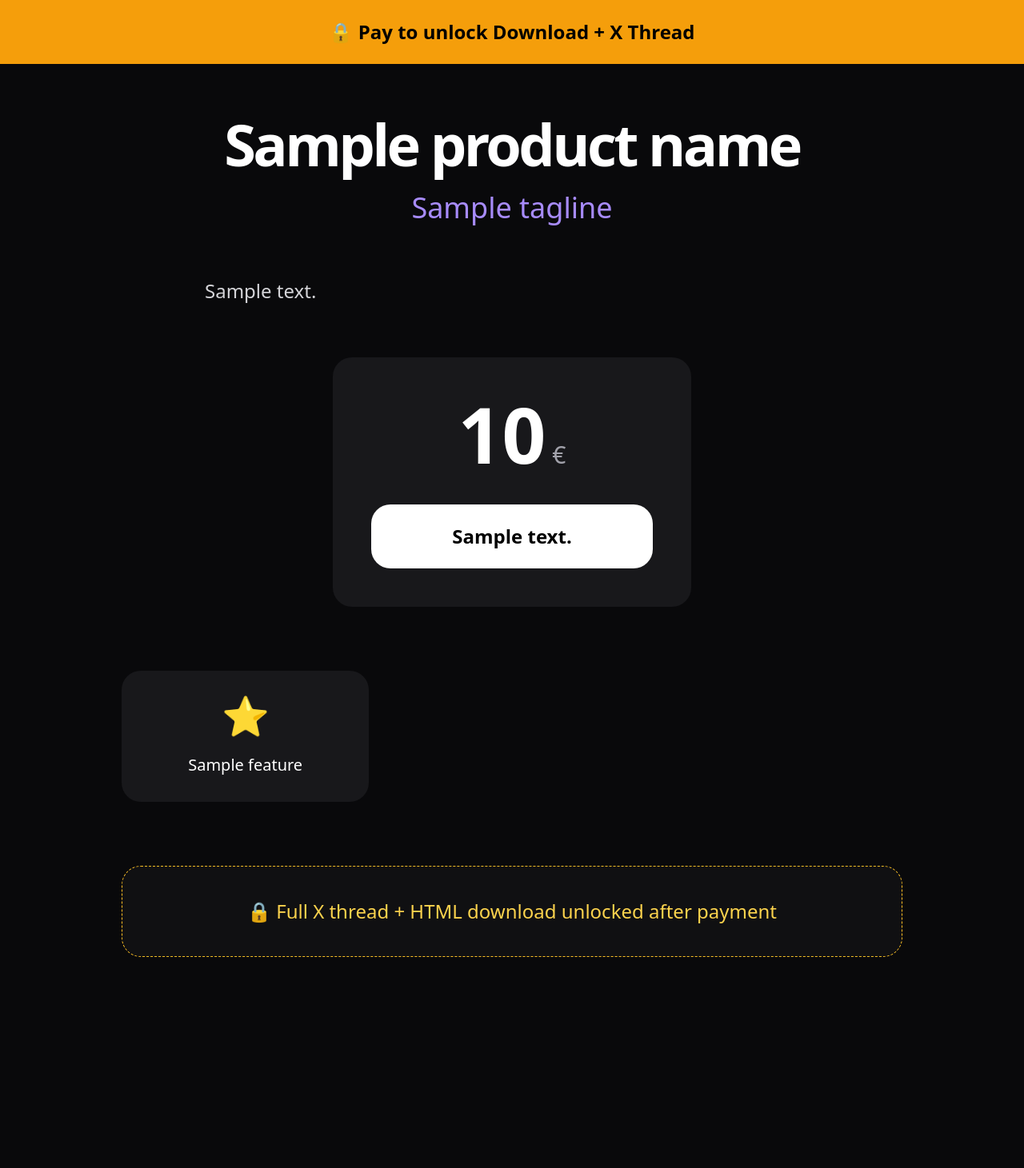
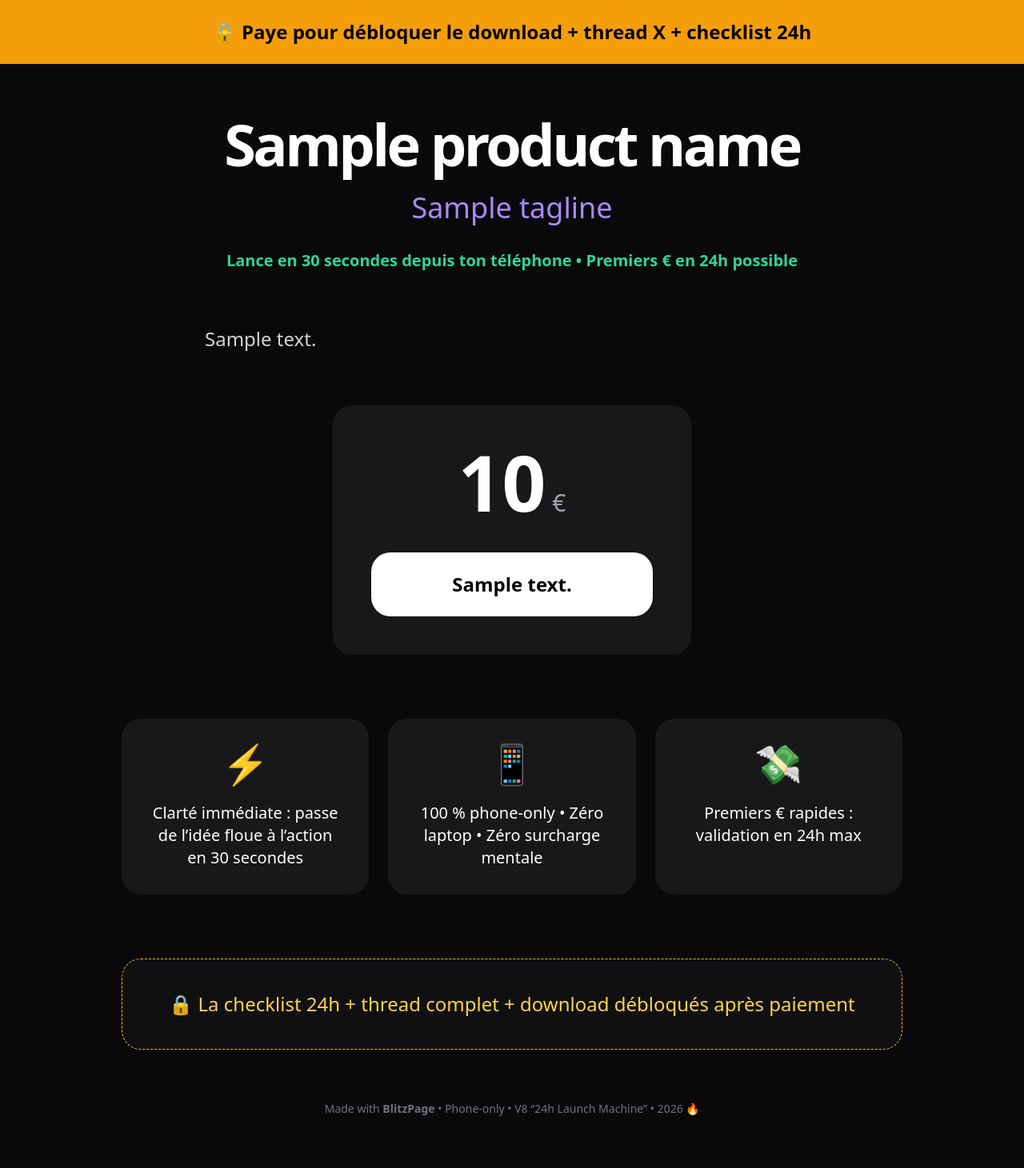
Before and after one commit to seblmr/theblitzpage, a Flask app: template templates/landing.html in a window 1280 px wide. Shown: the whole page at 80% size. Before the commit the page ends 1197 px from the top, so only its background shows below. Run offline with Flask 3, Linux system fonts and the light colour scheme; the template is opened without the code that fills it: most values are stand-ins (such as "Sample title", 1, 10 or a date in 2020); some libraries are stand-ins or nearby versions.

Commit message:
V8 - Machine à Lancement 24h : intégration complète des insights psychologie du document

```diff
--- a/app.py
+++ b/app.py
@@ -16,28 +16,28 @@ supabase: Client = create_client(
 def home():
     if request.method == 'POST':
         data = {
-            'product_name': request.form.get('product_name', 'My Awesome Product'),
-            'tagline': request.form.get('tagline', 'The tool that changes the game'),
-            'description': request.form.get('description', 'Full description of your product here.'),
+            'product_name': request.form.get('product_name', 'Mon Awesome Produit'),
+            'tagline': request.form.get('tagline', 'Le tool qui change la game'),
+            'description': request.form.get('description', 'Description complète de ton produit ici.'),
             'price': request.form.get('price', '19'),
-            'cta_text': request.form.get('cta_text', 'Get it now!'),
-            'audience': request.form.get('audience', 'Indie hackers & creators'),
-            'features': [f.strip() for f in request.form.get('features', 'Lightning fast,Phone-only,Zero budget').split(',') if f.strip()],
-            'email': request.form.get('email', '')   # ← NOUVEAU
+            'cta_text': request.form.get('cta_text', 'Je veux ça maintenant !'),
+            'features': [f.strip() for f in request.form.get('features', 'Ultra rapide,Phone-only,Zéro euro').split(',') if f.strip()],
+            'email': request.form.get('email', '')
         }
         while len(data['features']) < 3:
-            data['features'].append(['Lightning fast', 'Phone-only', 'Zero budget'][len(data['features'])])
+            data['features'].append(['Ultra rapide', 'Phone-only', 'Zéro euro'][len(data['features'])])
 
         session['last_landing'] = data
         return render_template('landing.html', **data, paid=False)
     return render_template('index.html')
+
+# (le reste du code reste identique à V7 : create-checkout-session, success, my-landings, cancel)
 
 @app.route('/create-checkout-session', methods=['POST'])
 def create_checkout_session():
     try:
         product_name = request.form.get('product_name')
         price_cents = int(float(request.form.get('price', 19)) * 100)
-
         checkout_session = stripe.checkout.Session.create(
             payment_method_types=['card'],
             line_items=[{
@@ -61,7 +61,6 @@ def success():
     data = session.get('last_landing', {})
     if data and data.get('email'):
         data['paid'] = True
-        # Sauvegarde avec email (propriétaire)
         supabase.table('landings').insert({
             'product_name': data['product_name'],
             'tagline': data['tagline'],
@@ -79,7 +78,6 @@ def my_landings():
         email = request.form.get('email')
     else:
         email = request.args.get('email', '')
-
     if email:
         response = supabase.table('landings').select('*').eq('email', email).order('created_at', desc=True).execute()
         landings = response.data
--- a/templates/landing.html
+++ b/templates/landing.html
@@ -5,7 +5,7 @@
   <title>{{ product_name }}</title>
   <script src="https://cdn.tailwindcss.com"></script>
   <script>
-    function downloadHTML() { /* même fonction que avant */
+    function downloadHTML() {
       const blob = new Blob([document.documentElement.outerHTML], { type: 'text/html' });
       const url = URL.createObjectURL(blob);
       const a = document.createElement('a');
@@ -14,27 +14,28 @@
     }
     function copyThread() {
       const thread = document.getElementById('x-thread').innerText;
-      navigator.clipboard.writeText(thread).then(() => alert('✅ Thread copied! Paste on X.'));
+      navigator.clipboard.writeText(thread).then(() => alert('✅ Thread copié ! Colle-le sur X.'));
     }
   </script>
 </head>
 <body class="bg-zinc-950 text-white">
   {% if paid %}
-  <div class="bg-green-500 text-black text-center py-6 font-bold text-2xl">✅ PAYMENT SUCCESSFUL! Saved to My Landings.</div>
+  <div class="bg-green-500 text-black text-center py-6 font-bold text-2xl">✅ PAIEMENT RÉUSSI ! Tu as maintenant tout pour lancer en 24h.</div>
   {% else %}
-  <div class="bg-amber-500 text-black text-center py-6 font-bold text-2xl">🔒 Pay to unlock Download + X Thread</div>
+  <div class="bg-amber-500 text-black text-center py-6 font-bold text-2xl">🔒 Paye pour débloquer le download + thread X + checklist 24h</div>
   {% endif %}
 
   <div class="max-w-5xl mx-auto px-6 py-16">
     <div class="text-center mb-16">
       <h1 class="text-7xl font-black tracking-tighter">{{ product_name }}</h1>
       <p class="text-4xl text-violet-400 mt-6 font-medium">{{ tagline }}</p>
+      <p class="mt-8 text-xl text-emerald-400 font-bold">Lance en 30 secondes depuis ton téléphone • Premiers € en 24h possible</p>
     </div>
+
     <div class="max-w-3xl mx-auto">
       <p class="text-2xl leading-relaxed text-zinc-300 mb-16">{{ description }}</p>
     </div>
 
-    <!-- STRIPE FORM → CACHÉ APRÈS PAIEMENT -->
     {% if not paid %}
     <form method="POST" action="/create-checkout-session" class="bg-zinc-900 rounded-3xl p-12 text-center mx-auto max-w-md">
       <input type="hidden" name="product_name" value="{{ product_name }}">
@@ -49,44 +50,62 @@
     </form>
     {% endif %}
 
+    <!-- Features ultra-alignées avec le document -->
     <div class="grid md:grid-cols-3 gap-6 mt-20">
-      {% for feature in features %}
       <div class="bg-zinc-900 rounded-3xl p-8 text-center">
-        <div class="text-5xl mb-6">⭐</div>
-        <p class="text-xl">{{ feature }}</p>
+        <div class="text-5xl mb-6">⚡</div>
+        <p class="text-xl">Clarté immédiate : passe de l’idée floue à l’action en 30 secondes</p>
       </div>
-      {% endfor %}
+      <div class="bg-zinc-900 rounded-3xl p-8 text-center">
+        <div class="text-5xl mb-6">📱</div>
+        <p class="text-xl">100 % phone-only • Zéro laptop • Zéro surcharge mentale</p>
+      </div>
+      <div class="bg-zinc-900 rounded-3xl p-8 text-center">
+        <div class="text-5xl mb-6">💸</div>
+        <p class="text-xl">Premiers € rapides : validation en 24h max</p>
+      </div>
     </div>
 
     {% if paid %}
+    <!-- 24H LAUNCH CHECKLIST (le vrai valeur ajoutée du document) -->
+    <div class="mt-20 bg-emerald-900/30 border border-emerald-400 rounded-3xl p-10">
+      <h2 class="text-3xl font-bold mb-8 flex items-center gap-3">🚀 Checklist 24h pour tes premiers €</h2>
+      <ul class="space-y-6 text-lg">
+        <li class="flex gap-4"><span class="text-emerald-400">1️⃣</span> Copie le thread X ci-dessous et poste-le</li>
+        <li class="flex gap-4"><span class="text-emerald-400">2️⃣</span> Télécharge la landing HTML et déploie-la (Render gratuit en 2 min)</li>
+        <li class="flex gap-4"><span class="text-emerald-400">3️⃣</span> Partage le lien dans 5 groupes Telegram / X</li>
+        <li class="flex gap-4"><span class="text-emerald-400">4️⃣</span> Tes premiers paiements arrivent (Stripe est déjà configuré)</li>
+      </ul>
+      <p class="text-emerald-400 text-center mt-10 font-bold">Tu as maintenant tout pour passer à l’action sans réfléchir.</p>
+    </div>
+
     <div class="mt-20 bg-zinc-900 rounded-3xl p-10">
       <h2 class="text-3xl font-bold mb-6 flex items-center gap-3"><span>🐦</span> Ready-to-post X Thread</h2>
-      <pre id="x-thread" class="whitespace-pre-wrap text-zinc-300 text-lg leading-relaxed bg-black p-6 rounded-2xl">Just launched {{ product_name }} in 30 seconds from my phone! 🔥
+      <pre id="x-thread" class="whitespace-pre-wrap text-zinc-300 text-lg leading-relaxed bg-black p-6 rounded-2xl">Juste lancé {{ product_name }} en 30 secondes depuis mon téléphone ! 🔥
 
 {{ tagline }}
 
-Real payments with Stripe included.
+Clarté immédiate + premiers € possibles en 24h.
+Zéro laptop. Zéro réflexion.
 
-Price: {{ price }}€
+Tout est prêt à copier-coller.
 
-Why it slaps:
-{% for feature in features %}- {{ feature }}
-{% endfor %}
-
-Phone-only built with BlitzPage. No laptop needed.
-
-Link in bio 👇</pre>
+Link 👇</pre>
       <div class="flex gap-4 mt-8">
-        <button onclick="copyThread()" class="flex-1 bg-white text-black py-5 rounded-3xl font-bold text-xl">📋 Copy Thread</button>
-        <button onclick="downloadHTML()" class="flex-1 bg-violet-600 hover:bg-violet-700 py-5 rounded-3xl font-bold text-xl">⬇️ Download Full HTML</button>
+        <button onclick="copyThread()" class="flex-1 bg-white text-black py-5 rounded-3xl font-bold text-xl">📋 Copier le Thread</button>
+        <button onclick="downloadHTML()" class="flex-1 bg-violet-600 hover:bg-violet-700 py-5 rounded-3xl font-bold text-xl">⬇️ Télécharger la Landing</button>
       </div>
-      <a href="/my-landings?email={{ email }}" class="block text-center mt-12 text-violet-400 text-xl font-bold">→ See all my saved landings</a>
+      <a href="/my-landings?email={{ email }}" class="block text-center mt-12 text-violet-400 text-xl font-bold">→ Voir toutes mes landings sauvegardées</a>
     </div>
     {% else %}
     <div class="mt-20 bg-zinc-900/50 border border-dashed border-amber-400 rounded-3xl p-10 text-center">
-      <p class="text-2xl text-amber-300">🔒 Full X thread + HTML download unlocked after payment</p>
+      <p class="text-2xl text-amber-300">🔒 La checklist 24h + thread complet + download débloqués après paiement</p>
     </div>
     {% endif %}
+
+    <div class="text-center mt-16 text-zinc-500 text-sm">
+      Made with <strong>BlitzPage</strong> • Phone-only • V8 “24h Launch Machine” • 2026 🔥
+    </div>
   </div>
 </body>
 </html>
```
